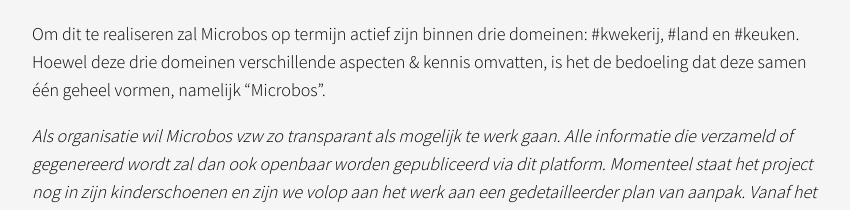
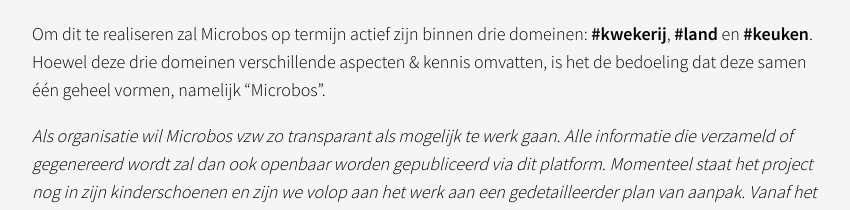
Before and after one commit to SimonBoury/microbos, a Jekyll site: the page built from missie.md, in a window 1280 px wide. Shown: the part 1003-1213 px from the top of the page, without its empty margins (208-1058 px from the left). Built offline with Jekyll 4.4.1, drawn with Linux system fonts in a browser that asks for light colours.

```diff
--- a/missie.md
+++ b/missie.md
@@ -9,6 +9,6 @@ Een kruising tussen landbouw en natuur, dat is het uiteindelijke streefdoel van
 
 ![microbos drieluik](https://user-images.githubusercontent.com/15105131/31287227-7a3c0f48-aab8-11e7-9699-1f3d93528c08.png)
 
-Om dit te realiseren zal Microbos op termijn actief zijn binnen drie domeinen: #kwekerij, #land en #keuken. Hoewel deze drie domeinen verschillende aspecten & kennis omvatten, is het de bedoeling dat deze samen één geheel vormen, namelijk "Microbos".
+Om dit te realiseren zal Microbos op termijn actief zijn binnen drie domeinen: **#kwekerij**, **#land** en **#keuken**. Hoewel deze drie domeinen verschillende aspecten & kennis omvatten, is het de bedoeling dat deze samen één geheel vormen, namelijk "Microbos".
 
 *Als organisatie wil Microbos vzw zo transparant als mogelijk te werk gaan. Alle informatie die verzameld of gegenereerd wordt zal dan ook openbaar worden gepubliceerd via dit platform. Momenteel staat het project nog in zijn kinderschoenen en zijn we volop aan het werk aan een gedetailleerder plan van aanpak. Vanaf het moment dat hiervan een eerste draft klaar is zal deze  openbaar worden gedeeld. Op die manier kunnen geintereesseerden eventuele opmerkingen of feedback toevoegen.*
```
